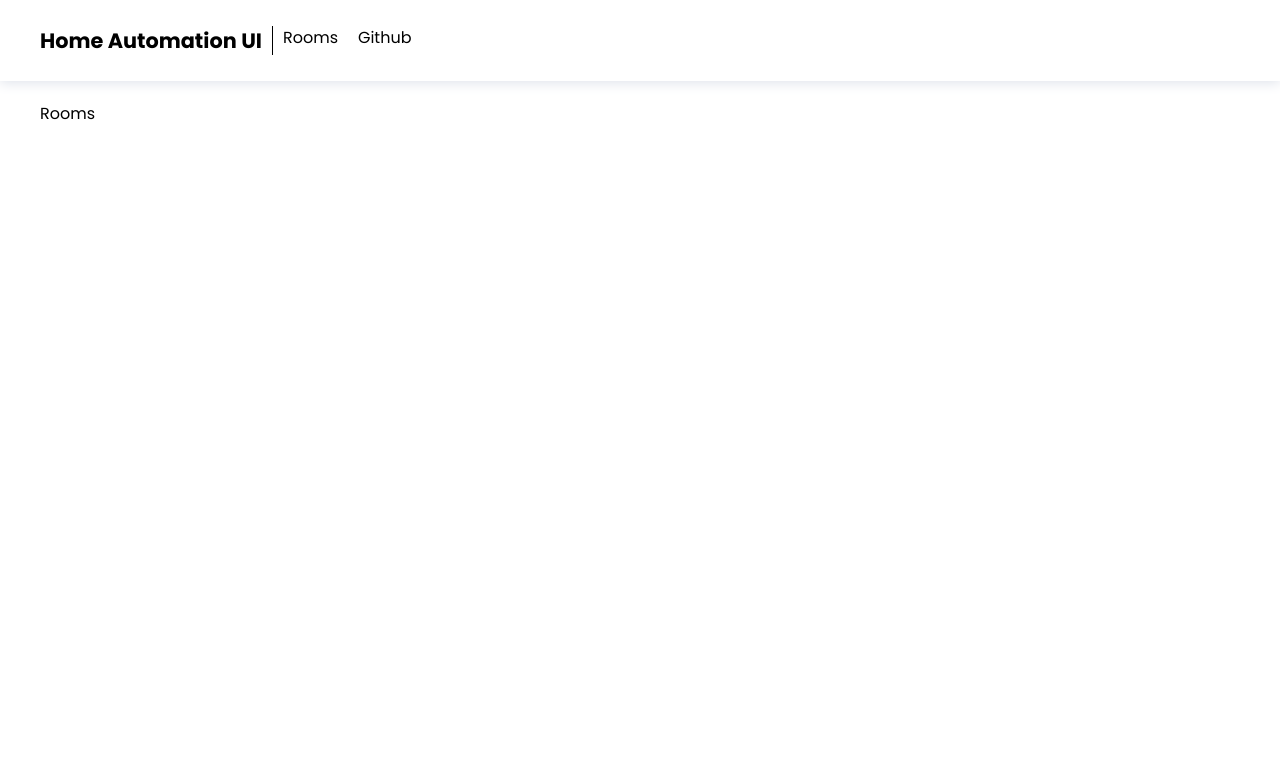
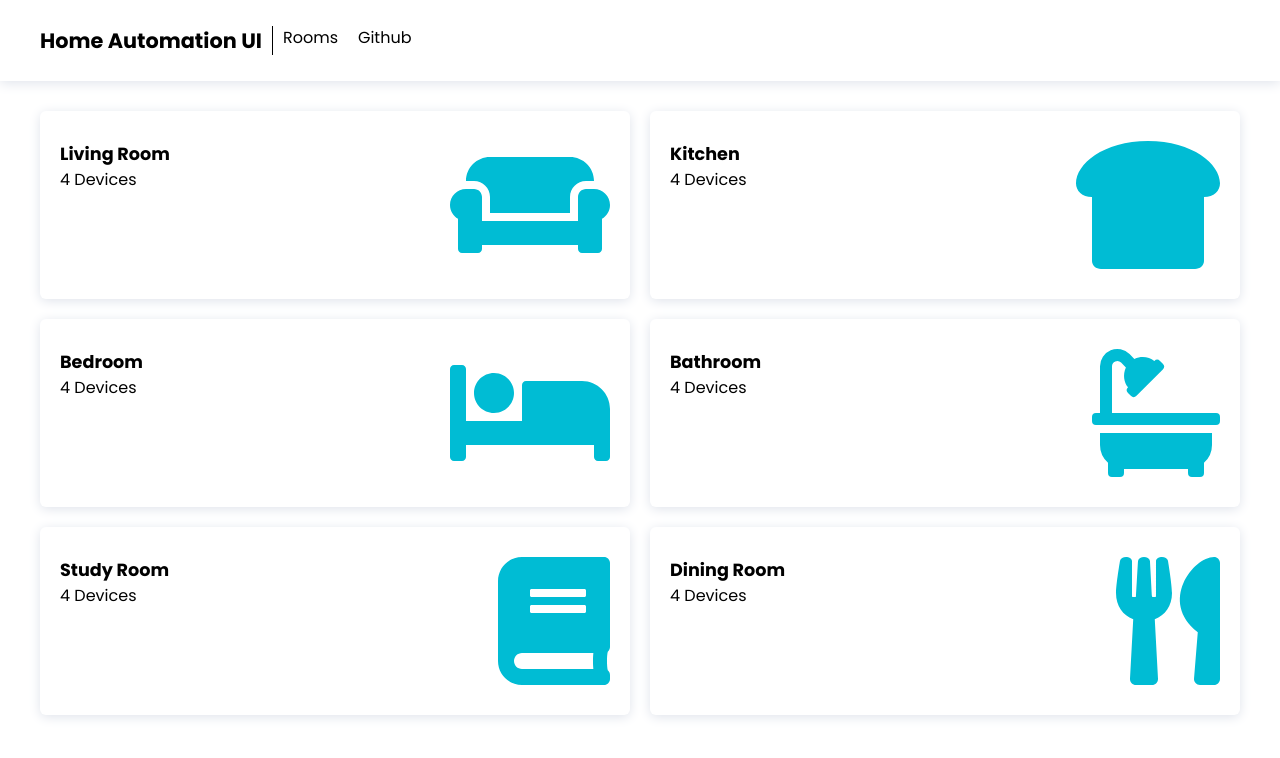
Before and after one commit to abduvik/home-automation-ui, a React (Create React App) app: page / in a window 1280 px wide. Shown: the top 758 px of the page. Built offline with nearby package versions, Linux system fonts and the light colour scheme.

Commit message:
Created Room Component and RoomsDashboard Container

```diff
--- a/public/data/rooms.json
+++ b/public/data/rooms.json
@@ -2,27 +2,33 @@
   "rooms": {
     "living-room": {
       "name": "Living Room",
-      "icon": ""
+      "icon": "couch",
+      "devicesCount": 4
     },
     "kitchen": {
       "name": "Kitchen",
-      "icon": ""
+      "icon": "bread-slice",
+      "devicesCount": 4
     },
     "bedroom": {
       "name": "Bedroom",
-      "icon": ""
+      "icon": "bed",
+      "devicesCount": 4
     },
     "bathroom": {
       "name": "Bathroom",
-      "icon": ""
+      "icon": "bath",
+      "devicesCount": 4
     },
     "study-room": {
       "name": "Study Room",
-      "icon": ""
+      "icon": "book",
+      "devicesCount": 4
     },
     "dining-room": {
       "name": "Dining Room",
-      "icon": ""
+      "icon": "utensils",
+      "devicesCount": 4
     }
   }
 }
--- a/src/components/Rooms/Room.js
+++ b/src/components/Rooms/Room.js
@@ -1,9 +1,26 @@
-import React from 'react'
+import React from "react";
+import PropTypes from "prop-types";
+import { FontAwesomeIcon } from "@fortawesome/react-fontawesome";
 
-export default function Room() {
-    return (
-        <div>
-            Room
-        </div>
-    )
+import classes from "./Room.module.scss";
+
+function Room(props) {
+  return (
+    <div className={classes.Room}>
+      <div>
+        <div className={classes.Title}>{props.name}</div>
+        <div>{props.devicesCount} Devices</div>
+      </div>
+      <FontAwesomeIcon icon={props.icon} className={classes.Icon} />
+    </div>
+  );
 }
+
+Room.propTypes = {
+  id: PropTypes.string,
+  name: PropTypes.string,
+  icon: PropTypes.string,
+  devicesCount: PropTypes.number
+};
+
+export default Room;
--- /dev/null
+++ b/src/components/Rooms/Room.module.scss
@@ -0,0 +1,28 @@
+@import "../../styles/utils/utils";
+
+.Room {
+  display: flex;
+  border-radius: 6px;
+  padding: 30px 20px;
+  box-shadow: 0 2px 12px 0 $LIGHT_SHADOW;
+  box-sizing: border-box;
+
+  .Title {
+    font-size: 1.1rem;
+    font-weight: bold;
+  }
+
+  .Icon {
+    margin-left: auto;
+    font-size: 8rem;
+    color: #00bcd4;
+
+    @include tablet-view {
+      font-size: 5rem;
+    }
+
+    @include mobile-view {
+      font-size: 4rem;
+    }
+  }
+}
--- a/src/containers/RoomsDashboard/RoomsDashboard.js
+++ b/src/containers/RoomsDashboard/RoomsDashboard.js
@@ -1,7 +1,10 @@
 import React, { Component } from "react";
 import PropTypes from "prop-types";
 import { connect } from "react-redux";
-import { fetchRooms } from './../../store/rooms/rooms.actions';
+import { fetchRooms } from "./../../store/rooms/rooms.actions";
+import Room from "../../components/Rooms/Room";
+
+import classes from "./RoomsDashboard.module.scss";
 
 export class RoomsDashboard extends Component {
   static propTypes = {
@@ -9,12 +12,25 @@ export class RoomsDashboard extends Component {
     rooms: PropTypes.object
   };
 
-  componentDidMount(){
+  componentDidMount() {
     this.props.fetchRooms();
   }
 
   render() {
-    return <div>Rooms</div>;
+    return (
+      <div className={classes.Row}>
+        {Object.entries(this.props.rooms).map(roomData => (
+          <div key={roomData[0]} className={classes.Column}>
+            <Room
+              id={roomData[0]}
+              name={roomData[1].name}
+              icon={roomData[1].icon}
+              devicesCount={roomData[1].devicesCount}
+            />
+          </div>
+        ))}
+      </div>
+    );
   }
 }
 
--- a/src/containers/RoomsDashboard/RoomsDashboard.module.scss
+++ b/src/containers/RoomsDashboard/RoomsDashboard.module.scss
@@ -0,0 +1,18 @@
+@import "../../styles/utils/utils";
+
+.Row {
+  display: flex;
+  flex-wrap: wrap;
+  margin-right: -10px;
+  margin-left: -10px;
+
+  .Column {
+    width: 50%;
+    padding: 10px;
+    box-sizing: border-box;
+
+    @include mobile-view {
+      width: 100%;
+    }
+  }
+}
--- a/src/index.js
+++ b/src/index.js
@@ -4,16 +4,20 @@ import { BrowserRouter } from "react-router-dom";
 import { Provider } from "react-redux";
 import { createStore, applyMiddleware, compose, combineReducers } from "redux";
 import thunk from "redux-thunk";
+import { library } from "@fortawesome/fontawesome-svg-core";
+import roomsReducers from "./store/rooms/rooms.reducers";
+import devicesReducers from "./store/devices/devices.reducers";
+import uiReducers from "./store/ui/ui.reducers";
+import * as serviceWorker from "./serviceWorker";
+import fontawesomeIcons from "./utils/fontawesome.icons";
+import App from "./App";
 
 import "./styles/style.scss";
 
-import App from "./App";
-
-import roomsReducers from "./store/rooms/rooms.reducers";
-import devicesReducers from "./store/devices/devices.reducers";
-import uiReducers from "./store/ui/ui.reducers";
-
-import * as serviceWorker from "./serviceWorker";
+/**
+ * Supported Fontawesome Icons for Offline usage
+ */
+library.add(fontawesomeIcons);
 
 /**
  * Redux Setup
```
Also changed, not shown: src/utils/fontawesome.icons.js (added, +10 -0 lines), src/components/Rooms/Room.modules.scss (deleted).
